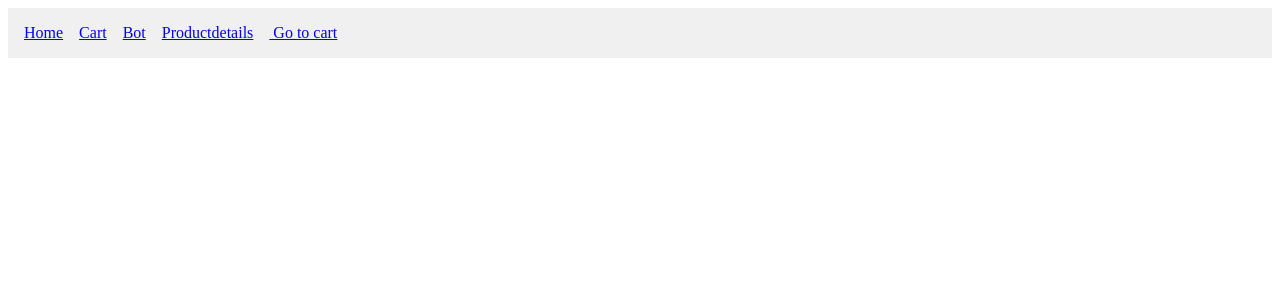
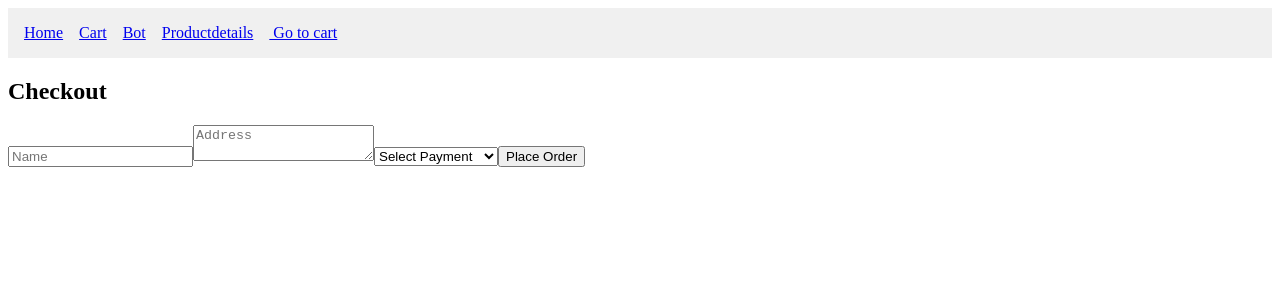
Before and after one commit to PRACHIP5202/Shoping, a React (Vite) app in the folder e-comm/: page /checkout in a window 1280 px wide. Shown: the top 300 px of the page. Built offline with nearby package versions, Linux system fonts and the light colour scheme.

Commit message:
Checkout button added on cart page

```diff
--- a/e-comm/src/App.jsx
+++ b/e-comm/src/App.jsx
@@ -5,7 +5,8 @@ import Home from './pages/Home'
 import CartPage from './pages/CartPage'
 import Chatbot from './pages/Chatbot'
 import Navbar from './components/Navbar'
-
+import CheckoutPage from './pages/CheckoutPage'
+import SuccessPage from './pages/SuccessPage'
 function App() {
 
 
@@ -17,6 +18,8 @@ function App() {
           <Route path="/cart" element={<CartPage/>} />
           <Route path="/products/:id" element={<Productdetails/>} />
           <Route path="/chat" element={<Chatbot/>} />
+          <Route path="/checkout" element={<CheckoutPage />} />
+          <Route path="/success" element={<SuccessPage />} />
         </Routes>
     </div>
   )
--- a/e-comm/src/pages/CartPage.jsx
+++ b/e-comm/src/pages/CartPage.jsx
@@ -2,6 +2,7 @@ import React from 'react'
 import {useContext} from 'react'
 import {cartContext} from '../context/CartContext'
 import '../styles/CartPage.css'
+
 
 function CartPage() {
   const {cartItems, removeFromCart, incrementQty, decrementQty}= useContext(cartContext);
@@ -39,8 +40,11 @@ function CartPage() {
                 </ul>
             )
         }
+        {cartItems.length > 0 && (
+            <button onClick={() => navigate("/checkout")}>Proceed to Checkout</button>
+        )}
+
     </div>
   );
 }
-
 export default CartPage;
--- /dev/null
+++ b/e-comm/src/pages/CheckoutPage.jsx
@@ -0,0 +1,50 @@
+import { useNavigate } from "react-router-dom";
+import { useState, useContext } from "react";
+import { cartContext } from "../context/CartContext";
+
+const CheckoutPage = () => {
+  const { cartItems, setCartItems } = useContext(cartContext);
+  const [formData, setFormData] = useState({ name: "", address: "", payment: "" });
+  const navigate = useNavigate();
+
+  const handleSubmit = (e) => {
+    e.preventDefault();
+    // You can send order to backend here
+    setCartItems([]); // Clear cart
+    navigate("/success");
+  };
+
+  return (
+    <form onSubmit={handleSubmit}>
+      <h2>Checkout</h2>
+
+      <input
+        type="text"
+        placeholder="Name"
+        value={formData.name}
+        onChange={(e) => setFormData({ ...formData, name: e.target.value })}
+        required
+      />
+
+      <textarea
+        placeholder="Address"
+        value={formData.address}
+        onChange={(e) => setFormData({ ...formData, address: e.target.value })}
+        required
+      />
+
+      <select
+        value={formData.payment}
+        onChange={(e) => setFormData({ ...formData, payment: e.target.value })}
+        required
+      >
+        <option value="">Select Payment</option>
+        <option value="card">Card</option>
+        <option value="cash">Cash on Delivery</option>
+      </select>
+
+      <button type="submit">Place Order</button>
+    </form>
+  );
+};
+export default CheckoutPage;
--- /dev/null
+++ b/e-comm/src/pages/SuccessPage.jsx
@@ -0,0 +1,10 @@
+const SuccessPage = () => {
+    return (
+      <div>
+        <h2>✅ Order Placed Successfully!</h2>
+        <p>Thank you for shopping with us.</p>
+      </div>
+    );
+  };
+
+  export default SuccessPage;
```
